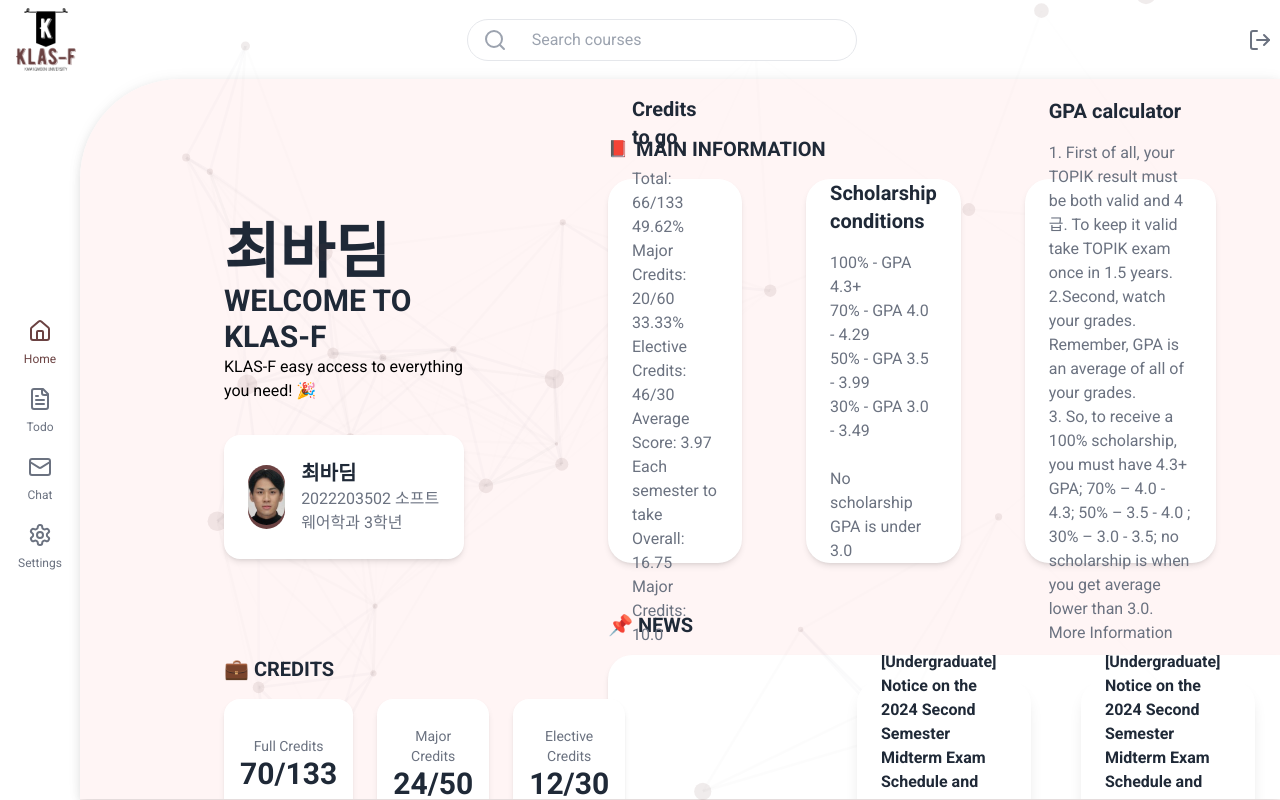
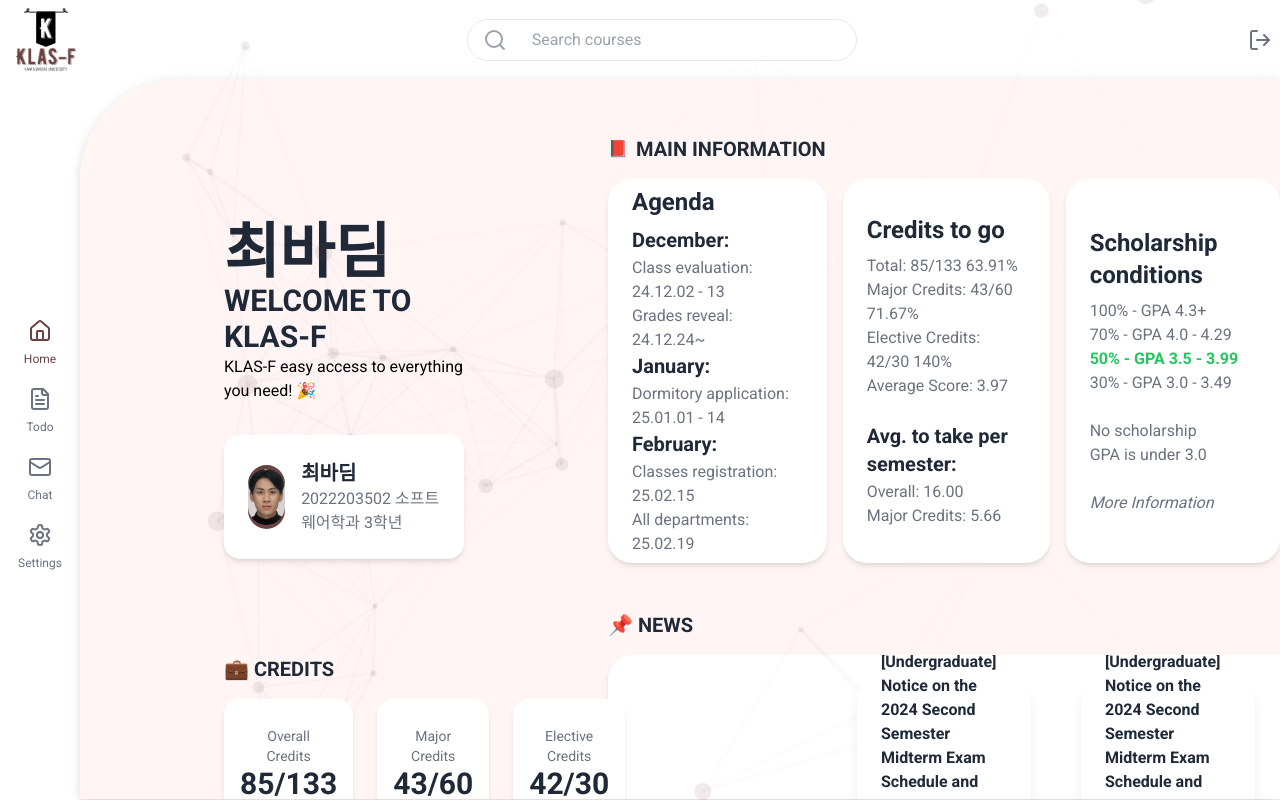
Before and after one commit to ChoiVadim/klas_f_fe, a React (Vite) app: page / in a window 1280 px wide. Built offline with nearby package versions, Linux system fonts and the light colour scheme.

Commit message:
second commit

```diff
--- a/src/routes/home.tsx
+++ b/src/routes/home.tsx
@@ -54,16 +54,17 @@ export default function HomePage() {
                 <h2 className="font-bold mb-4 text-card-foreground text-xl">💼 CREDITS</h2>
                 <div className="flex gap-4 md:gap-6">
                   <div className="bg-card p-4 rounded-lg shadow-md text-center w-1/3 md:w-[200px] aspect-square flex flex-col justify-center z-10">
-                    <div className="text-xs md:text-sm text-muted-foreground ">Full Credits</div>
-                    <div className="text-card-foreground font-bold text-2xl md:text-3xl">70/133</div>
+                    <div className="text-xs md:text-sm text-muted-foreground ">Overall</div>
+                    <div className="text-xs md:text-sm text-muted-foreground ">Credits</div>
+                    <div className="text-card-foreground font-bold text-2xl md:text-3xl">85/133</div>
                   </div>
                   <div className="bg-card p-4 rounded-lg shadow-md text-center w-1/3 md:w-[200px] aspect-square flex flex-col justify-center z-10">
                     <div className="text-xs md:text-sm text-muted-foreground">Major Credits</div>
-                    <div className="text-card-foreground font-bold text-2xl md:text-3xl">24/50</div>
+                    <div className="text-card-foreground font-bold text-2xl md:text-3xl">43/60</div>
                   </div>
                   <div className="bg-card p-4 rounded-lg shadow-md text-center w-1/3 md:w-[200px] aspect-square flex flex-col justify-center z-10">
                     <div className="text-xs md:text-sm text-muted-foreground">Elective Credits</div>
-                    <div className="text-card-foreground font-bold text-2xl md:text-3xl">12/30</div>
+                    <div className="text-card-foreground font-bold text-2xl md:text-3xl">42/30</div>
                   </div>
                 </div>
               </div>
@@ -77,21 +78,22 @@ export default function HomePage() {
                 <span className="text-yellow-500">📕</span>
                 <h2 className="font-bold text-card-foreground text-xl">MAIN INFORMATION</h2>
               </div>
-              <div className="flex md:flex-row flex-col gap-4 md:gap-16 pr-4 md:pr-16">
+              <div className="flex md:flex-row flex-col gap-4 md:gap-4">
 
                 {/*Card 1*/}
                 <div className="bg-card p-6 rounded-3xl shadow-md flex items-center aspect-square max-h-96 z-10">
                   <div className="flex items-center">
                     <div>
-                      <div className="font-bold text-card-foreground text-xl mb-4">Credits to go</div>
+                      <div className="font-bold text-card-foreground text-2xl mb-2">Agenda</div>
+                      <div className="font-bold text-card-foreground text-xl mb-0.5">December:</div>
                       <div className="text-base text-muted-foreground text-base">
-                        Total: 66/133 49.62%<br/>
-                        Major Credits: 20/60 33.33%<br/>
-                        Elective Credits: 46/30<br/>
-                        Average Score: 3.97<br/>
-                        Each semester to take<br/>
-                        Overall: 16.75<br/>
-                        Major Credits: 10.0
+                        Class evaluation: 24.12.02 - 13<br/>
+                        Grades reveal: 24.12.24~<br/>
+                      <div className="font-bold text-card-foreground text-xl mb-0.5">January:</div>
+                        Dormitory application: 25.01.01 - 14<br/>
+                      <div className="font-bold text-card-foreground text-xl mb-0.5">February:</div>
+                        Classes registration: 25.02.15<br/>
+                        All departments: 25.02.19<br/>
                       </div>
                     </div>
                   </div>
@@ -101,15 +103,16 @@ export default function HomePage() {
                 <div className="bg-card p-6 rounded-3xl shadow-md flex items-center aspect-square max-h-96 z-10">
                   <div className="flex items-center">
                     <div>
-                      <div className="font-bold text-card-foreground text-xl mb-4">Scholarship conditions</div>
+                      <div className="font-bold text-card-foreground text-2xl mb-2">Credits to go</div>
                       <div className="text-base text-muted-foreground text-base">
-                        100% - GPA 4.3+<br/>
-                        70% - GPA 4.0 - 4.29<br/>
-                        50% - GPA 3.5 - 3.99<br/>
-                        30% - GPA 3.0 - 3.49<br/>
+                        Total: 85/133 63.91%<br/>
+                        Major Credits: 43/60 71.67%<br/>
+                        Elective Credits: 42/30 140%<br/>
+                        Average Score: 3.97<br/>
                         <br/>
-                        No scholarship<br/>
-                        GPA is under 3.0
+                      <div className="font-bold text-card-foreground text-xl mb-0.5">Avg. to take per semester:</div>
+                        Overall: 16.00<br/>
+                        Major Credits: 5.66
                       </div>
                     </div>
                   </div>
@@ -119,12 +122,18 @@ export default function HomePage() {
                 <div className="bg-card p-6 rounded-3xl shadow-md flex items-center aspect-square max-h-96 z-10">
                   <div className="flex items-center">
                     <div>
-                      <div className="font-bold text-card-foreground text-xl mb-4">GPA calculator</div>
+                      <div className="font-bold text-card-foreground text-2xl mb-2">Scholarship conditions</div>
                       <div className="text-base text-muted-foreground text-md">
-                        1. First of all, your TOPIK result must be both valid and 4급. To keep it valid take TOPIK exam once in 1.5 years.<br/>
-                        2.Second, watch your grades. Remember, GPA is an average of all of your grades.<br/>
-                        3. So, to receive a 100% scholarship, you must have 4.3+ GPA; 70% – 4.0 - 4.3; 50% – 3.5 - 4.0 ; 30% – 3.0 - 3.5; no scholarship is when you get average lower than 3.0. <br/>
-                        <a href="https://oia.kw.ac.kr/campus/scholarship.php">More Information</a>
+                        100% - GPA 4.3+<br/>
+                        70% - GPA 4.0 - 4.29<br/>
+                        <span className='text-green-500 font-bold'>50% - GPA 3.5 - 3.99</span><br/>
+                        30% - GPA 3.0 - 3.49<br/>
+                        <br/>
+                        No scholarship<br/>
+                        GPA is under 3.0
+                        <br/>
+                        <br/>
+                        <a href="https://oia.kw.ac.kr/campus/scholarship.php"><em>More Information</em></a>
                       </div>
                     </div>
                   </div>
```
